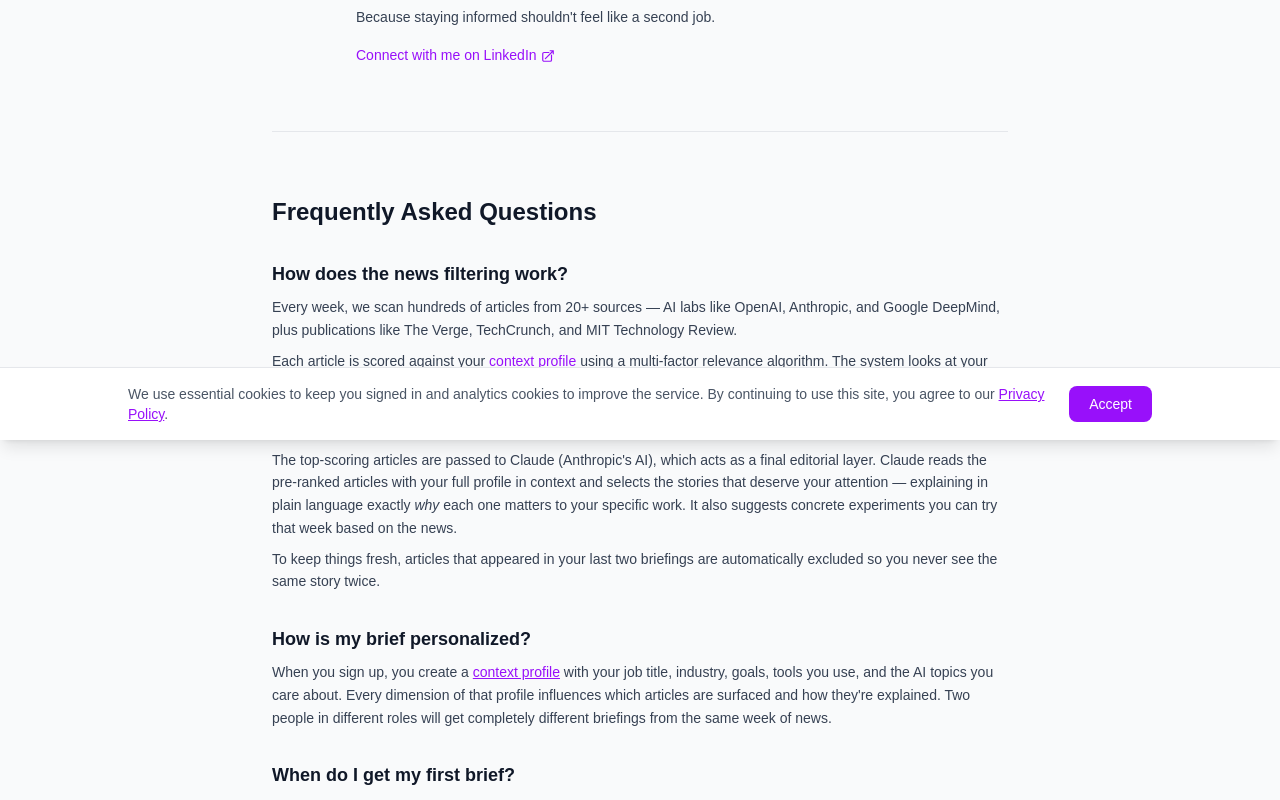
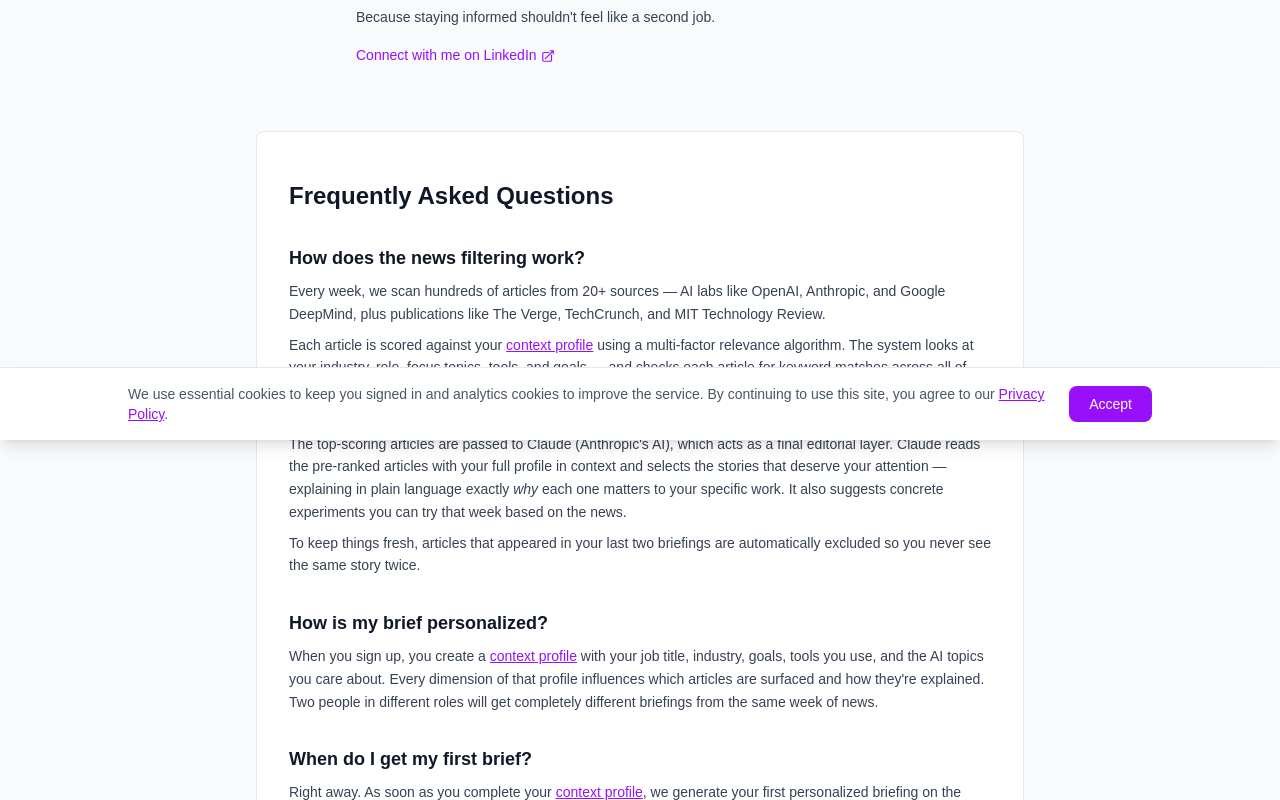
Before and after one commit to clymermatt/MyWeeklyAI, a Next.js app: page /about in a window 1280 px wide. Shown: the part 360-1160 px from the top of the page. Built offline with nearby package versions, Linux system fonts and the light colour scheme; no server answers.

Commit message:
Add white background to FAQ section on About page
Co-Authored-By: Claude Opus 4.6 <noreply@anthropic.com>

```diff
--- a/src/app/about/page.tsx
+++ b/src/app/about/page.tsx
@@ -57,7 +57,7 @@ export default function AboutPage() {
         </div>
 
         {/* FAQ section */}
-        <div className="mt-16 border-t border-gray-200 pt-16">
+        <div className="mt-16 -mx-4 rounded-lg border border-gray-200 bg-white px-8 py-12">
           <h2 className="text-2xl font-bold text-gray-900">Frequently Asked Questions</h2>
 
           <div className="mt-8 space-y-8 text-sm leading-relaxed text-gray-700">
```
